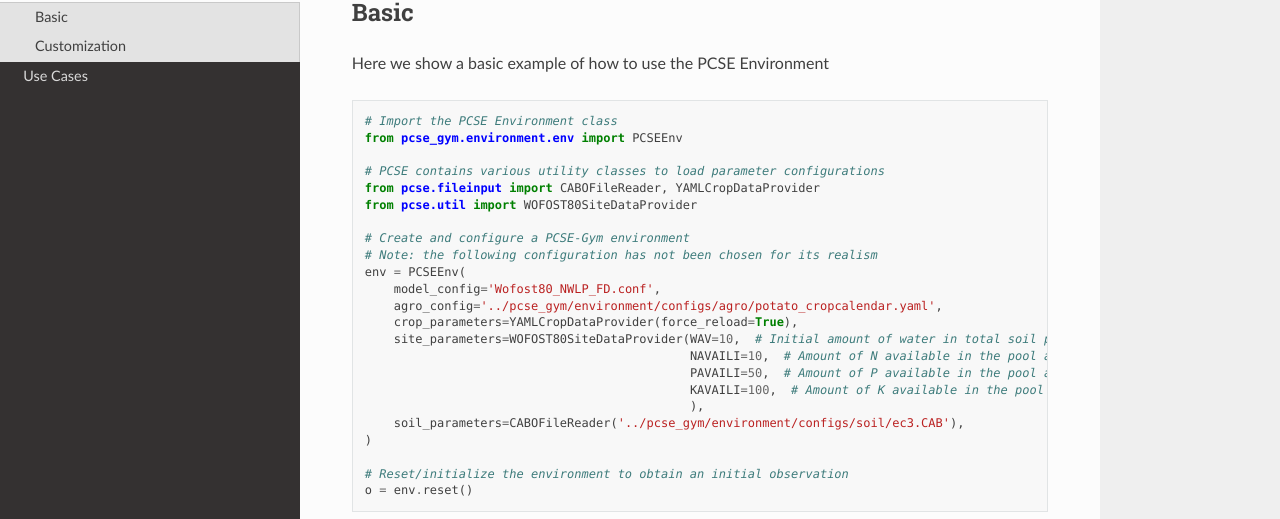
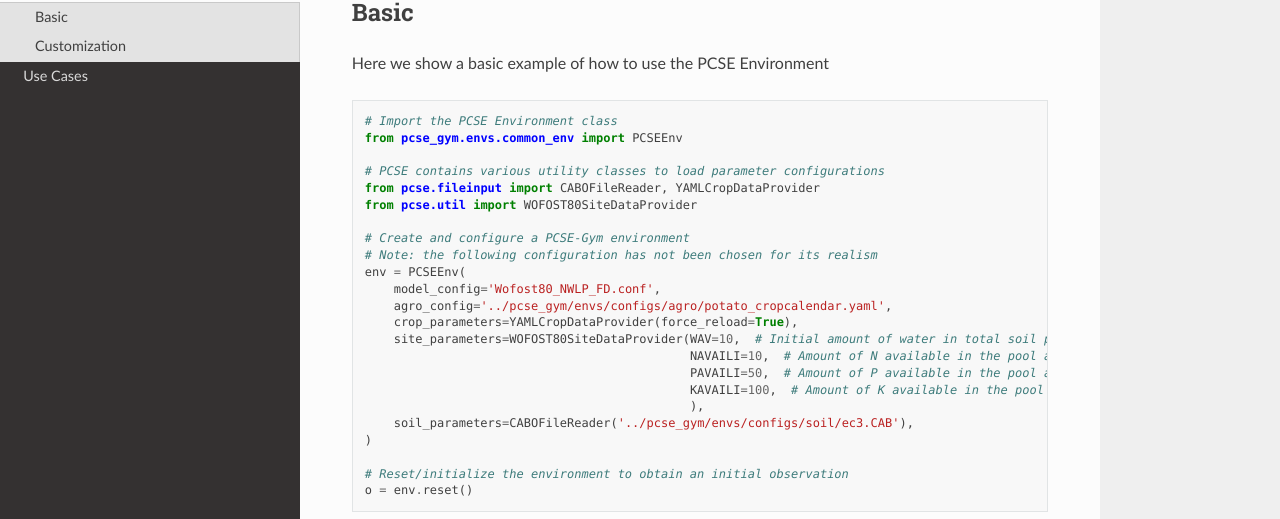
Before and after one commit to BigDataWUR/PCSE-Gym, a Sphinx documentation site: the page built from doc/examples.rst, in a window 1280 px wide and 900 px high. Shown: the part 164-683 px from the top of the window. Built offline with Sphinx 7.4.7 and the Read the Docs theme 2.0.0, drawn with Linux system fonts in a browser that asks for light colours; some of the changed text lies outside the part shown.

Commit message:
updated documentation::examples

```diff
--- a/doc/examples.rst
+++ b/doc/examples.rst
@@ -12,7 +12,7 @@ Here we show a basic example of how to use the PCSE Environment
 
 
    # Import the PCSE Environment class
-   from pcse_gym.environment.env import PCSEEnv
+   from pcse_gym.envs.common_env import PCSEEnv
 
    # PCSE contains various utility classes to load parameter configurations
    from pcse.fileinput import CABOFileReader, YAMLCropDataProvider
@@ -22,14 +22,14 @@ Here we show a basic example of how to use the PCSE Environment
    # Note: the following configuration has not been chosen for its realism
    env = PCSEEnv(
        model_config='Wofost80_NWLP_FD.conf',
-       agro_config='../pcse_gym/environment/configs/agro/potato_cropcalendar.yaml',
+       agro_config='../pcse_gym/envs/configs/agro/potato_cropcalendar.yaml',
        crop_parameters=YAMLCropDataProvider(force_reload=True),
        site_parameters=WOFOST80SiteDataProvider(WAV=10,  # Initial amount of water in total soil profile [cm]
                                                 NAVAILI=10,  # Amount of N available in the pool at initialization of the system [kg/ha]
                                                 PAVAILI=50,  # Amount of P available in the pool at initialization of the system [kg/ha]
                                                 KAVAILI=100,  # Amount of K available in the pool at initialization of the system [kg/ha]
                                                 ),
-       soil_parameters=CABOFileReader('../pcse_gym/environment/configs/soil/ec3.CAB'),
+       soil_parameters=CABOFileReader('../pcse_gym/envs/configs/soil/ec3.CAB'),
    )
 
    # Reset/initialize the environment to obtain an initial observation
@@ -145,7 +148,7 @@ costs of its application.
 .. code:: python
 
 
-   from pcse_gym.environment.env import PCSEEnv
+   from pcse_gym.envs.common_env import PCSEEnv
 
 
    class CustomPCSEEnv(PCSEEnv):
@@ -190,14 +193,14 @@ PCSEEnvironment class, but has a modified reward function.
 
    env = CustomPCSEEnv(
        model_config='Wofost80_NWLP_FD.conf',
-       agro_config='../pcse_gym/environment/configs/agro/potato_cropcalendar.yaml',
+       agro_config='../pcse_gym/envs/configs/agro/potato_cropcalendar.yaml',
        crop_parameters=YAMLCropDataProvider(force_reload=True),
        site_parameters=WOFOST80SiteDataProvider(WAV=10,  # Initial amount of water in total soil profile [cm]
                                                 NAVAILI=10,  # Amount of N available in the pool at initialization of the system [kg/ha]
                                                 PAVAILI=50,  # Amount of P available in the pool at initialization of the system [kg/ha]
                                                 KAVAILI=100,  # Amount of K available in the pool at initialization of the system [kg/ha]
                                                 ),
-       soil_parameters=CABOFileReader('../pcse_gym/environment/configs/soil/ec3.CAB'),
+       soil_parameters=CABOFileReader('../pcse_gym/envs/configs/soil/ec3.CAB'),
    )
 
    o = env.reset()
```
Also changed, not shown: other parts of doc/examples.rst (+3 -0 lines).
